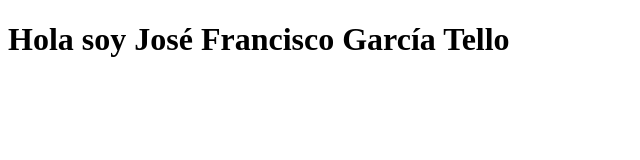
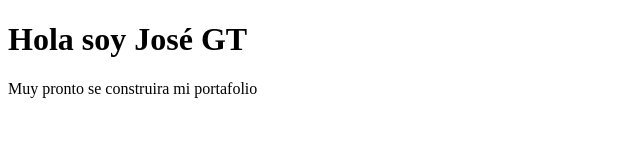
Before and after one commit to josee-gt/jose-gt, a plain HTML site: page index.html in a window 1280 px wide. Shown: the whole page, without its empty margins (0-640 px from the left). Drawn offline with Linux system fonts and the light colour scheme.

```diff
--- a/index.html
+++ b/index.html
@@ -7,7 +7,8 @@
 </head>
 <body>
     <header>
-        <h1>Hola soy José Francisco García Tello</h1>
+        <h1>Hola soy José GT </h1>
+        <p>Muy pronto se construira mi portafolio</p>
     </header>
 </body>
 </html>
```
